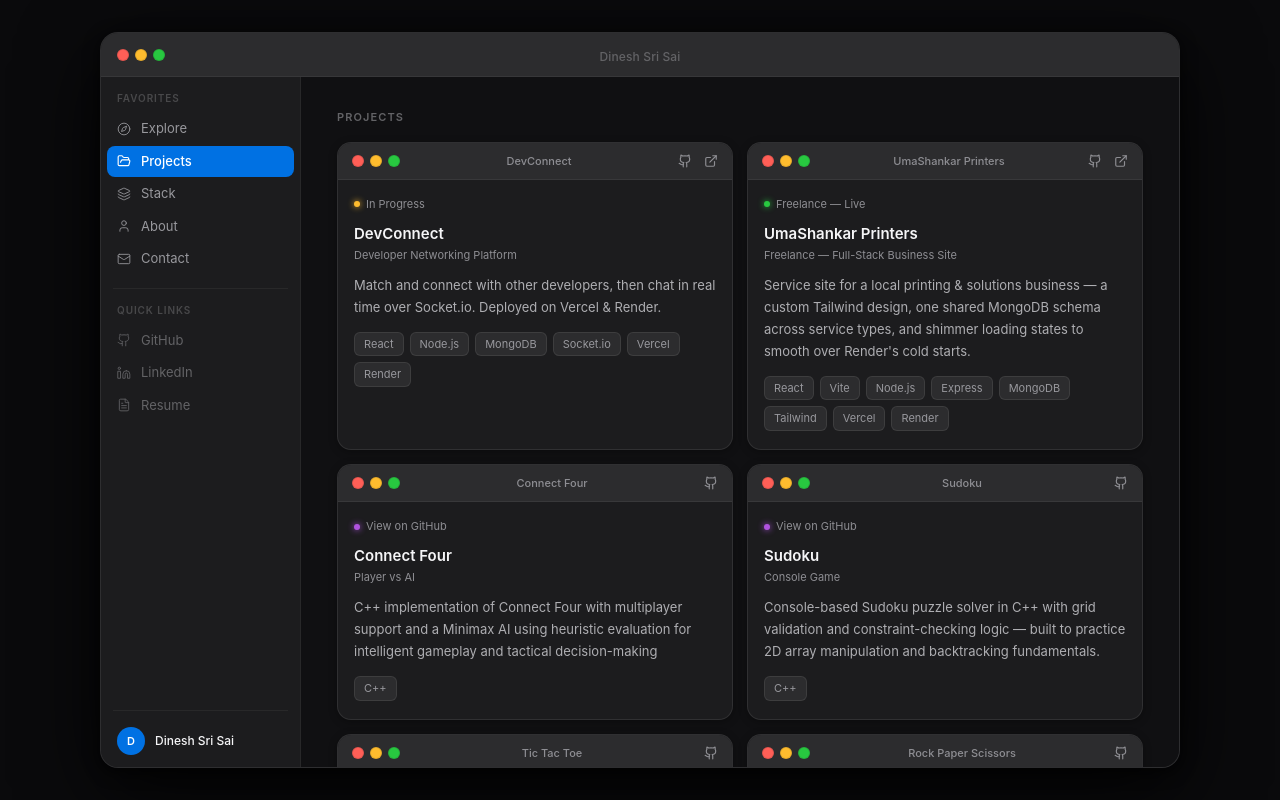
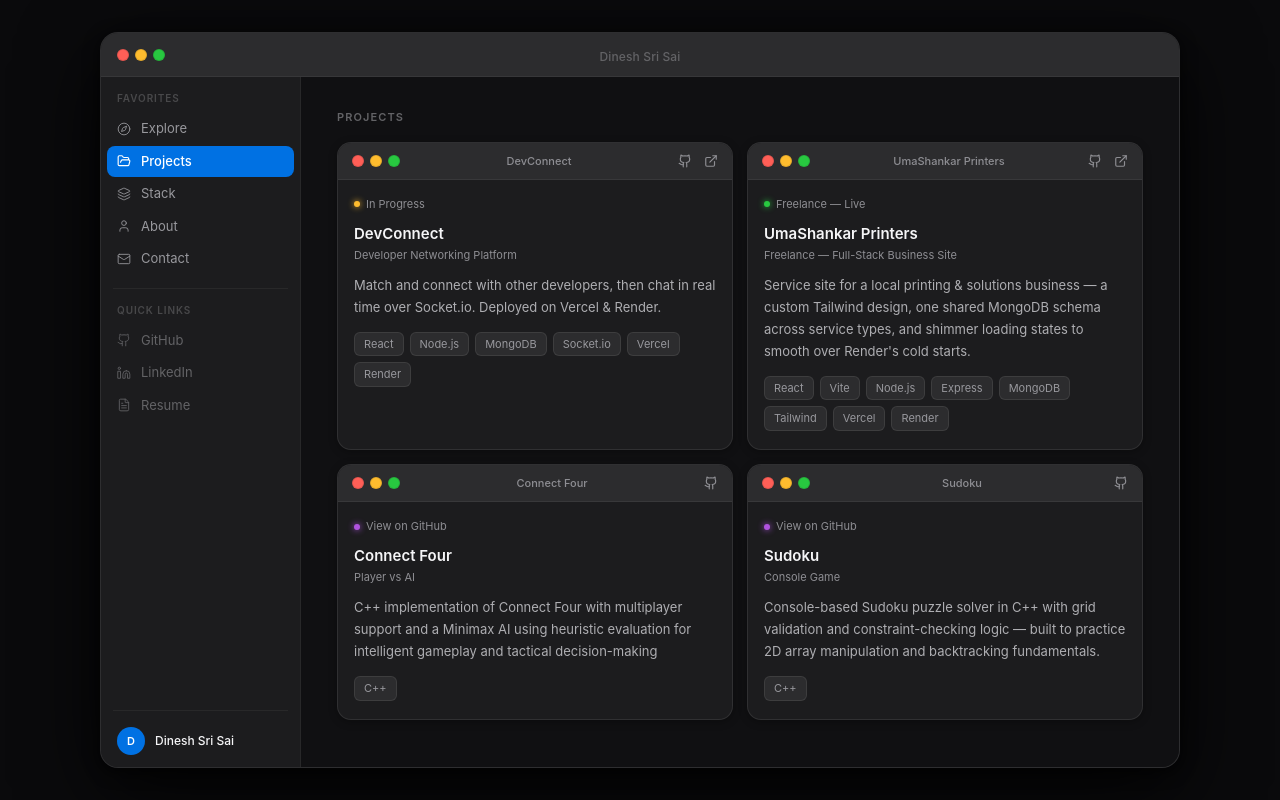
Before and after one commit to dineshsrisai/portfolio, a React (Vite) app: page / in a window 1280 px wide. Both pictures are taken after a click on the button "View Projects". Built offline with nearby package versions, Linux system fonts and the light colour scheme.

Commit message:
good projects

```diff
--- a/src/components/Hero.jsx
+++ b/src/components/Hero.jsx
@@ -120,7 +120,7 @@ export default function Hero({ setActive }) {
         }}
       >
         {[
-          { val: "3", label: "Projects" },
+          { val: "4", label: "Projects" },
           { val: "1", label: "Client" },
         ].map((stat) => (
           <div
--- a/src/components/Projects.jsx
+++ b/src/components/Projects.jsx
@@ -65,39 +65,6 @@ const projects = [
     statusDot: STATUS_COLORS.purple,
     status: "View on GitHub",
     github: "https://github.com/dineshsrisai/Sudoku",
-    live: null,
-  },
-  {
-    title: "Tic Tac Toe",
-    subtitle: "2-Player Console Game",
-    description:
-      "Classic 3x3 grid game with win, draw, and turn logic — built to practice core C++ control flow and array handling.",
-    tech: ["C++"],
-    statusDot: STATUS_COLORS.purple,
-    status: "View on GitHub",
-    github: "https://github.com/dineshsrisai/TicTacToe",
-    live: null,
-  },
-  {
-    title: "Rock Paper Scissors",
-    subtitle: "Player vs Computer",
-    description:
-      "Round-based game against a randomized computer opponent, with running score tracking across rounds.",
-    tech: ["C++"],
-    statusDot: STATUS_COLORS.purple,
-    status: "View on GitHub",
-    github: "https://github.com/dineshsrisai/RockPaperScissors",
-    live: null,
-  },
-  {
-    title: "Snake and Ladders",
-    subtitle: "Dice-Based Board Game",
-    description:
-      "A Snake and Ladders game built using C++ featuring dice rolls, player movement, snake and ladder mechanics, and win detection.",
-    tech: ["C++"],
-    statusDot: STATUS_COLORS.purple,
-    status: "View on GitHub",
-    github: "https://github.com/dineshsrisai/SnakeandLadders",
     live: null,
   },
 ];
```
